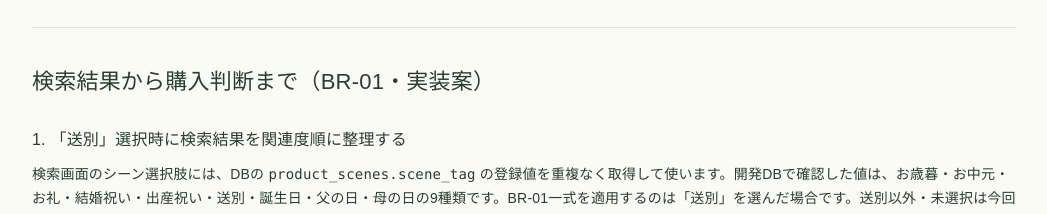
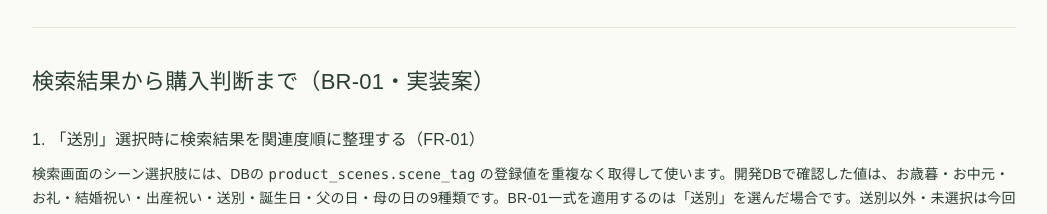
Before and after one commit to nomuryo7159/HCF_teamsite, a Next.js app: page /guide in a window 1280 px wide. Shown: the part 3160-3374 px from the top of the page, without its empty margins (116-1163 px from the left). Built offline with nearby package versions, Linux system fonts and the light colour scheme.

Commit message:
docs: label the Giftia FR-01 section (#42)

```diff
--- a/app/guide/giftia-chatbot.tsx
+++ b/app/guide/giftia-chatbot.tsx
@@ -14,7 +14,7 @@ export default function GiftiaChatbot() {
   return (
     <section id="giftia-br01" aria-labelledby="giftia-br01-title">
       <h2 id="giftia-br01-title">検索結果から購入判断まで（BR-01・実装案）</h2>
-      <h3>1. 「送別」選択時に検索結果を関連度順に整理する</h3>
+      <h3>1. 「送別」選択時に検索結果を関連度順に整理する（FR-01）</h3>
       <p>検索画面のシーン選択肢には、DBの <code>product_scenes.scene_tag</code> の登録値を重複なく取得して使います。開発DBで確認した値は、お歳暮・お中元・お礼・結婚祝い・出産祝い・送別・誕生日・父の日・母の日の9種類です。BR-01一式を適用するのは「送別」を選んだ場合です。送別以外・未選択は今回の開発スコープ外とし、現行の評価順と商品カードを使います。「送別」を選ぶと、<code>scene_tag = '送別'</code> の商品を候補にします。未選択（ブランク）も選べます。</p>
       <p>要件定義書6.2・6.4に従い、BR-01適用時の候補は送別タグ付きの商品に限定します。検索語の一致数が多い順に並べ、上位5件まで返します。同点時の基準と、一致を数える対象項目・方法は要確認です。0件の場合は該当商品がない旨を表示します。</p>
       <p><strong>修正候補</strong>　<code>giftia-frontend/app/page.tsx</code> にシーンの選択欄を設け、<code>giftia-frontend/lib/api.ts</code> でDB由来の選択肢を取得し、選んだタグを検索APIに送ります。FastAPIは選択肢をDBから返し、検索時に受け取ったタグが登録値であることを確認します。<code>backend/main.py</code> の <code>GET /api/search</code> は、送別選択時にBR-01の適用条件を確認し、適用時のみ検索条件に合う候補を関連度順に並べてから表示件数を適用します。比較実験中は割付先も確認します。</p>
```
